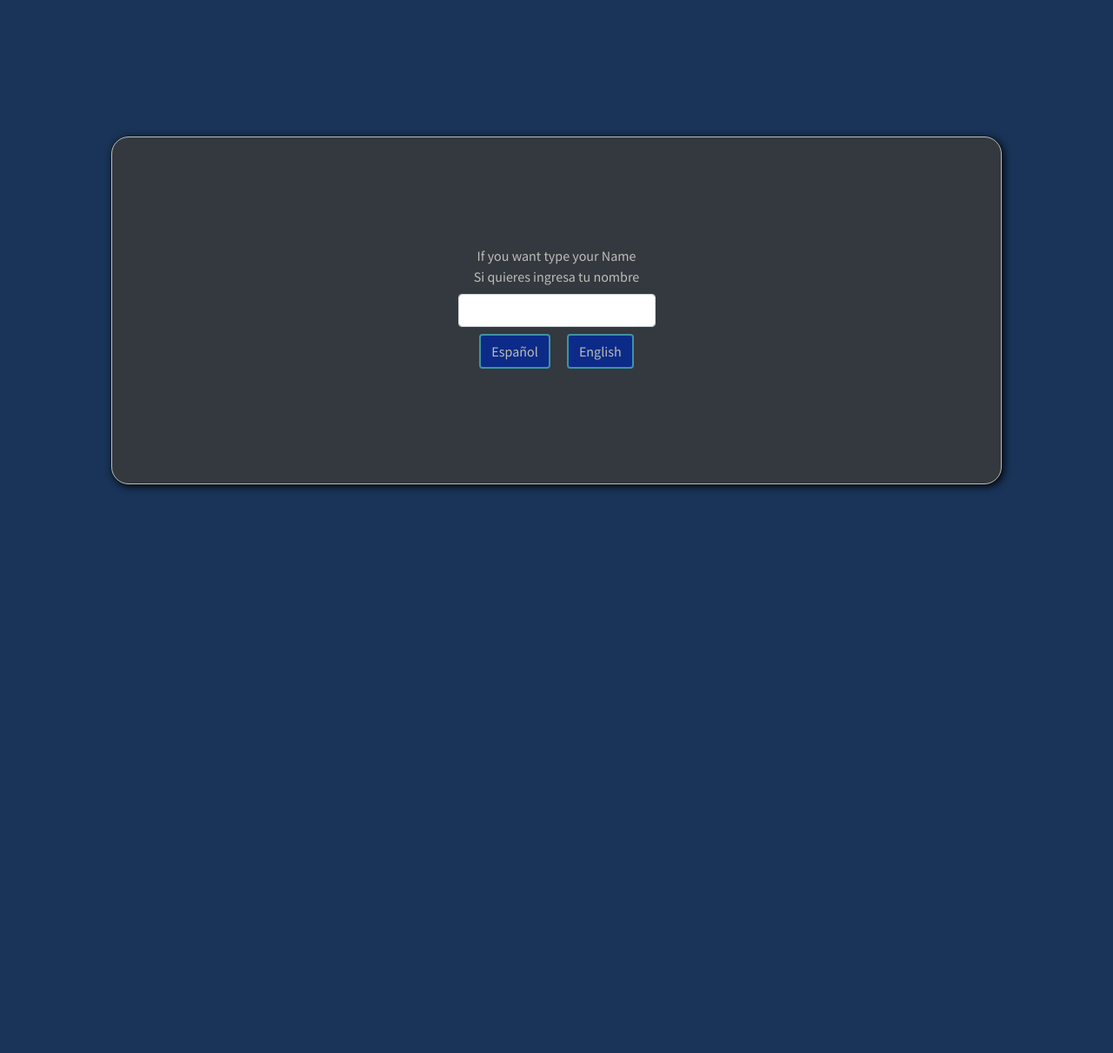
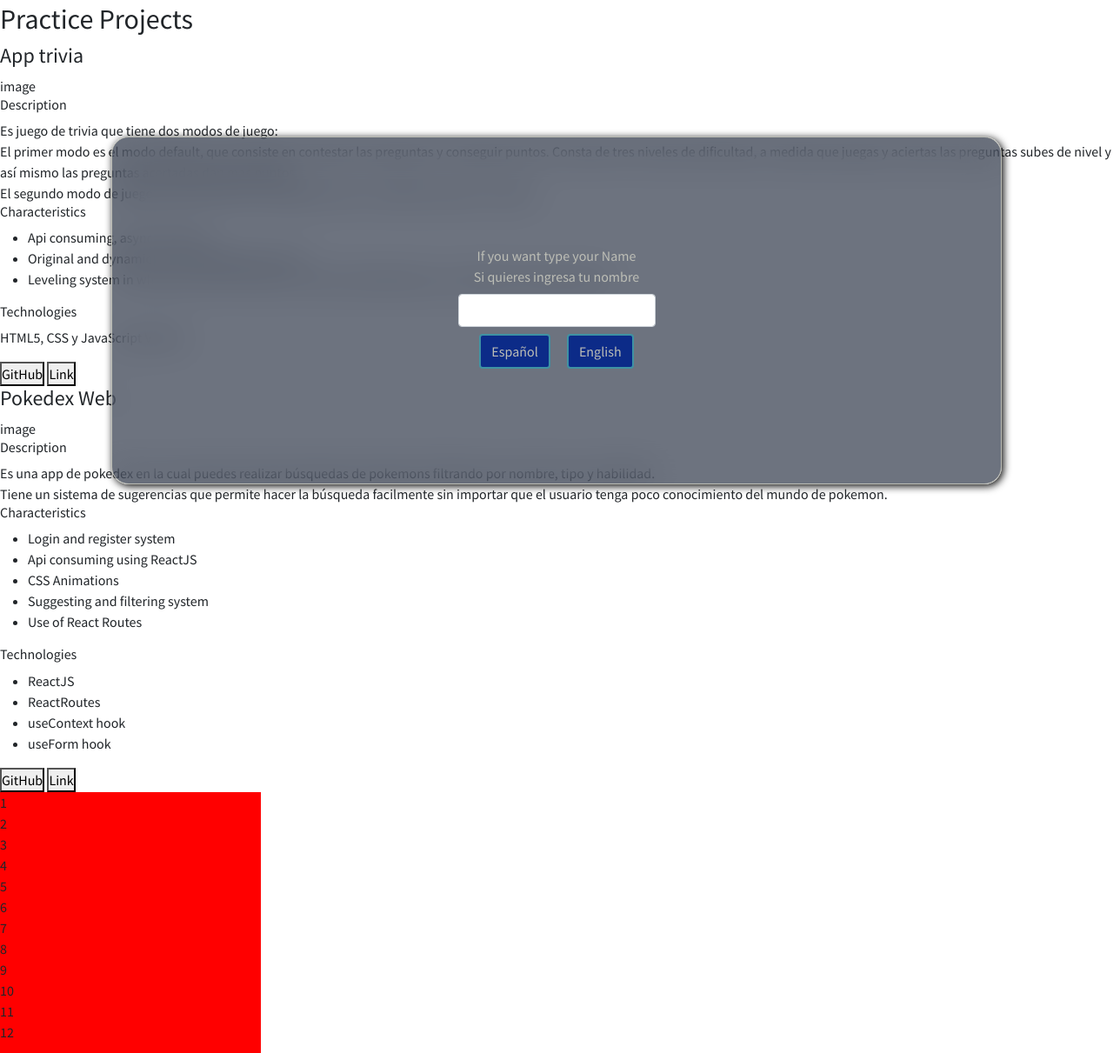
Before and after one commit to josedavms13/vanilla-portfolio, a website with bundled scripts: page index.html in a window 1280 px wide. Shown: the part 43-1254 px from the top of the page at 87% size. Before the commit the page ends 800 px from the top, so only its background shows below. Built offline with nearby package versions, Linux system fonts and the light colour scheme.

Commit message:
*--**--*
This commit is before page reduction

```diff
--- a/index.html
+++ b/index.html
@@ -6,7 +6,8 @@
     <meta name="viewport" content="width=device-width, initial-scale=1.0">
 
     <link rel="stylesheet" href="./styles/styles.css">
-   <link href="https://cdn.jsdelivr.net/npm/bootstrap@5.0.0-beta3/dist/css/bootstrap.min.css" rel="stylesheet" integrity="sha384-eOJMYsd53ii+scO/bJGFsiCZc+5NDVN2yr8+0RDqr0Ql0h+rP48ckxlpbzKgwra6" crossorigin="anonymous">
+    <link href="https://cdn.jsdelivr.net/npm/bootstrap@5.0.0-beta3/dist/css/bootstrap.min.css" rel="stylesheet"
+          integrity="sha384-eOJMYsd53ii+scO/bJGFsiCZc+5NDVN2yr8+0RDqr0Ql0h+rP48ckxlpbzKgwra6" crossorigin="anonymous">
 
 
     <title>Jose David Esmoris</title>
@@ -17,7 +18,8 @@
     <nav class="navbar navbar-dark bg-dark sticky-top container-md navbar-collapse">
         <div class="container-fluid">
             <a class="navbar-brand" href="#">Navbar</a>
-            <button class="navbar-toggler" type="button" data-bs-toggle="collapse" data-bs-target="#Nav-list-container" aria-controls="Nav-list-container" aria-expanded="false" aria-label="Toggle navigation">
+            <button class="navbar-toggler" type="button" data-bs-toggle="collapse" data-bs-target="#Nav-list-container"
+                    aria-controls="Nav-list-container" aria-expanded="false" aria-label="Toggle navigation">
                 <span class="navbar-toggler-icon"></span>
             </button>
             <div class="collapse navbar-collapse" id="Nav-list-container">
@@ -52,21 +54,162 @@
 </div>
 
 
-
 <div id="React-invitation-container" class="d-none">
 
     <!-- changes dynamically -->
-      <h4>Porfavor  considera ver mi portafolio en react</h4>
+    <h4>Porfavor considera ver mi portafolio en react</h4>
     <button id="React-button" class="React-button"> Muestrame el portafolio de React</button>
     <button id="Vanilla-button" class="Vanilla-button">Dejame aquí en la version vanilla</button>
 
 
+</div>
+
+<section class="experience-container">
+
+    <h2>Proyectos</h2>
+
+    <div class="projects">
+
+        <div class="real-projects d-none">
+            <div class="suitter">
+                <div class="tittle">
+
+                </div>
+                <div class="image">
+                    image
+                </div>
+                <div class="descriptions">
+                    <h5>Description</h5>
+                    <p>Lorem ipsum dolor sit amet, consectetur adipisicing elit. Deleniti facilis, in libero magni
+                        quisquam repudiandae.</p>
+                </div>
+
+                <div class="technologies">
+                    <h5>Technologies</h5>
+                    <div class="tech-list">
+                        <div class="front">
+                            <h6>Frontend</h6>
+                            <li>
+                                <ul>React</ul>
+                            </li>
+                        </div>
+                        <div class="back">
+                            <h6>Backend</h6>
+                        </div>
+
+                    </div>
+                </div>
+
+            </div>
+        </div>
+
+        <div class="practice-projects">
+            <h2>Practice Projects</h2>
+
+            <div class="app-trivia">
+                <h4>App trivia</h4>
+                <div class="trivia-image">
+                    image
+                </div>
+                <h6>Description</h6>
+                <span>Es juego de trivia que tiene dos modos de juego: <br>
+                  El primer modo es el modo default, que consiste en contestar las preguntas y conseguir puntos. Consta de tres niveles de dificultad, a medida que juegas y aciertas las preguntas subes de nivel y así mismo las preguntas acertadas dan mas puntos. <br> El segundo modo de juego te permite filtrar las preguntas pero no optienes puntos ni niveles.
+               </span>
+                <div class="characteristics">
+                    <h6>Characteristics</h6>
+                    <div class="characteristics-list">
+                        <ul>
+                            <li>Api consuming, async functions</li>
+                            <li>Original and dynamic music depending on level</li>
+                            <li>Leveling system in which your level increase or decrease depending on your right and
+                                wrong answers.
+                            </li>
+                        </ul>
+                    </div>
+
+                </div>
+                <div class="technologies">
+                    <h6>Technologies</h6>
+                    <p>HTML5, CSS y JavaScript Vanilla</p>
+                </div>
+
+                <button>GitHub</button>
+                <button>Link</button>
+            </div>
+
+
+            <div class="pokedex">
+
+                <h4>Pokedex Web</h4>
+                <div class="trivia-image">
+                    image
+                </div>
+                <h6>Description</h6>
+                <span>
+               Es una app de pokedex en la cual puedes realizar búsquedas de pokemons filtrando por nombre, tipo y habilidad. <br>
+               Tiene un sistema de sugerencias que permite hacer la búsqueda facilmente sin importar que el usuario tenga poco conocimiento del mundo de pokemon.
+            </span>
+                <div class="characteristics">
+                    <h6>Characteristics</h6>
+                    <div class="characteristics-list">
+                        <ul>
+                            <li>Login and register system</li>
+                            <li>Api consuming using ReactJS</li>
+                            <li>CSS Animations</li>
+                            <li>Suggesting and filtering system</li>
+                            <li>Use of React Routes</li>
+                        </ul>
+                    </div>
+
+                </div>
+                <div class="technologies">
+                    <h6>Technologies</h6>
+                    <ul>
+                        <li>ReactJS</li>
+                        <li>ReactRoutes</li>
+                        <li>useContext hook</li>
+                        <li>useForm hook</li>
+                    </ul>
+                </div>
+
+                <button>GitHub</button>
+                <button>Link</button>
+
+            </div>
+        </div>
+
+
+        <div class="details">
+            <div class="clock-container">
+
+                <div class="analog-watch">
+                    <div class="hand hour"></div>
+                    <div class="hand minute"></div>
+                    <div class="hand second"></div>
+                    <div class="number number1">1</div>
+                    <div class="number number2">2</div>
+                    <div class="number number3">3</div>
+                    <div class="number number4">4</div>
+                    <div class="number number5">5</div>
+                    <div class="number number6">6</div>
+                    <div class="number number7">7</div>
+                    <div class="number number8">8</div>
+                    <div class="number number9">9</div>
+                    <div class="number number10">10</div>
+                    <div class="number number11">11</div>
+                    <div class="number number12">12</div>
+                </div>
+            </div>
+        </div>
 
     </div>
 
+</section>
 
 
 <script src="./index.js" type="module"></script>
-   <script src="https://cdn.jsdelivr.net/npm/bootstrap@5.0.1/dist/js/bootstrap.bundle.min.js" integrity="sha384-gtEjrD/SeCtmISkJkNUaaKMoLD0//ElJ19smozuHV6z3Iehds+3Ulb9Bn9Plx0x4" crossorigin="anonymous"></script>
+<script src="https://cdn.jsdelivr.net/npm/bootstrap@5.0.1/dist/js/bootstrap.bundle.min.js"
+        integrity="sha384-gtEjrD/SeCtmISkJkNUaaKMoLD0//ElJ19smozuHV6z3Iehds+3Ulb9Bn9Plx0x4"
+        crossorigin="anonymous"></script>
 </body>
 </html>
--- a/styles/styles.css
+++ b/styles/styles.css
@@ -73,7 +73,8 @@ html{
     align-items: center;
     text-align: center;
 
-    background: #34383F;
+    background: rgba(12, 22, 42, 0.6);
+    backdrop-filter: blur(20px);
     color: #BDBEB6;
 
     position: absolute;
@@ -97,3 +98,20 @@ html{
     background: #3F92A3;
     border: rgba(0, 0, 0, 0.81) solid 2px;
 }
+
+
+.clock-container{
+    /*position: fixed;*/
+    background-color: red;
+    width: 300px;
+    height: 300px;
+
+
+    top: calc(50vh - 150px);
+    right: calc(50vw - 150px);
+
+}
+
+.analog-watch{
+    position: relative;
+}
```
Lines whose indentation alone changed are shown as unchanged.
